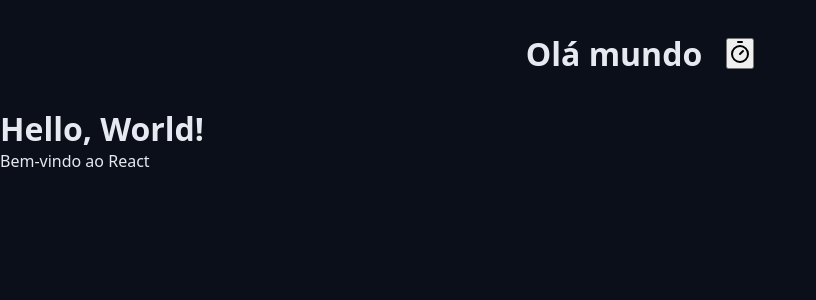
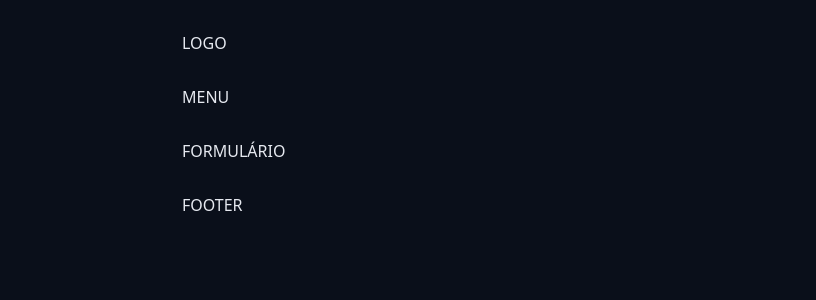
Before and after one commit to lucasximenes30/chronus, a React (Vite) app: page / in a window 1280 px wide. Shown: the top 300 px of the page, without its empty margins (0-816 px from the left). Built offline with nearby package versions, Linux system fonts and the light colour scheme.

Commit message:
Criando a estrutura HTML e CSS para cada seção do site

```diff
--- a/src/App.tsx
+++ b/src/App.tsx
@@ -1,23 +1,38 @@
 import './styles/theme.css';
 import './styles/global.css';
 
-import { Heading } from './components/Heading';
-import { TimerIcon } from 'lucide-react';
 
 function App() {
   return (
     <>
-    <Heading>
-      Olá mundo
-        <button>
-          <TimerIcon />
-        </button>
-    </Heading>
-
-
-
-      <h1>Hello, World!</h1>
-      <p>Bem-vindo ao React</p>
+      <div className="container">
+        <div className="content">
+          <section>
+            LOGO
+          </section>
+        </div>
+      </div>
+      <div className="container">
+        <div className="content">
+          <section>
+            MENU
+          </section>
+        </div>
+      </div>
+      <div className="container">
+        <div className="content">
+          <section>
+            FORMULÁRIO
+          </section>
+        </div>
+      </div>
+      <div className="container">
+        <div className="content">
+          <section>
+            FOOTER
+          </section>
+        </div>
+      </div>
     </>
   );
 }
--- a/src/components/Heading.module.css
+++ b/src/components/Heading.module.css
@@ -4,4 +4,5 @@
     align-items: center;
     justify-content: center;
     gap: 2.4rem;
+    color: var(--primary);
 }
--- a/src/styles/global.css
+++ b/src/styles/global.css
@@ -15,3 +15,16 @@ body {
   background: var(--gray-900);
   color: var(--text-default);
 }
+
+.container {
+  max-width: 98rem;
+  margin: 0 auto;
+}
+
+.container-fluid {
+  max-width: auto;
+}
+
+.content {
+  margin: 3.2rem;
+}
```
